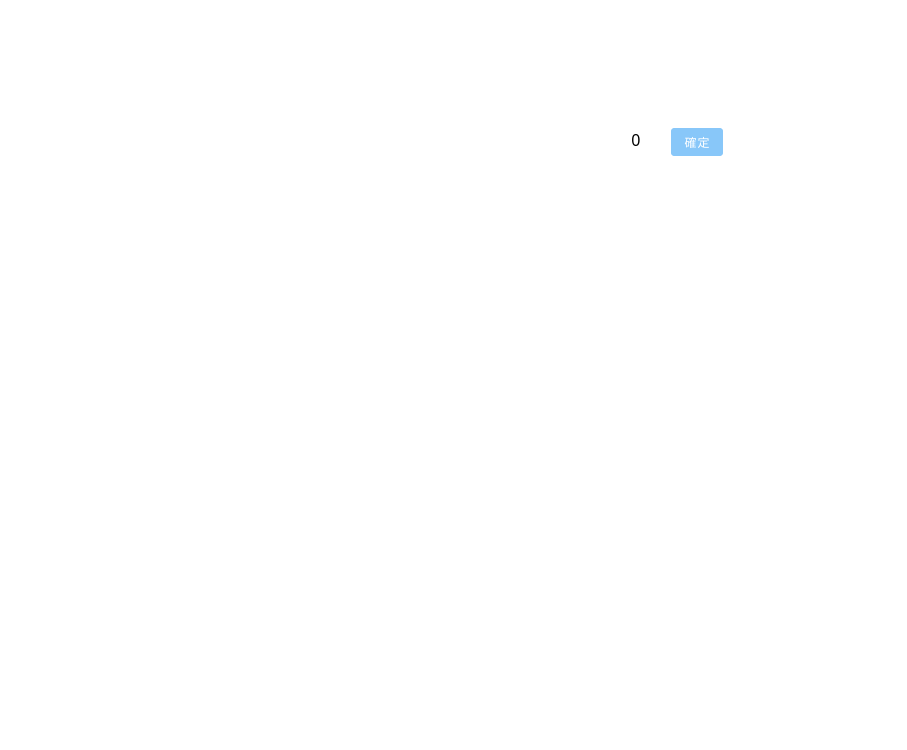
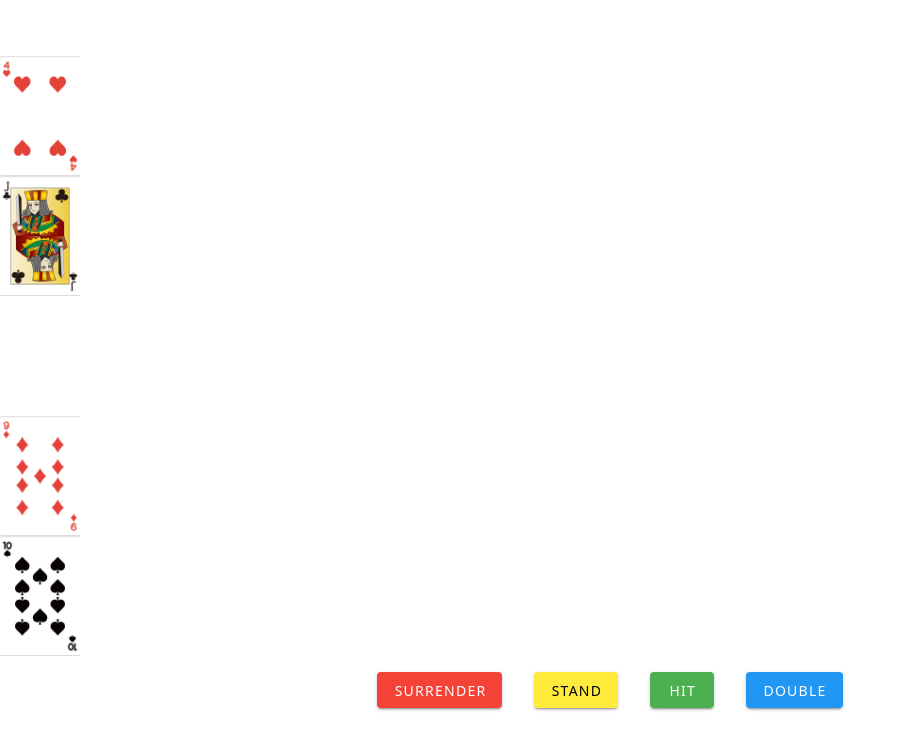
Before and after one commit to mura-work/card-game-vue, a Vue app: page /brack-jack in a window 1280 px wide. Shown: the top 750 px of the page, without its empty margins (0-907 px from the left). Built offline with nearby package versions, Linux system fonts and the light colour scheme.

Commit message:
[feat] プレイヤーごとの手札をコンポーネントにする

```diff
--- /dev/null
+++ b/src/components/PlayerHandCard.vue
@@ -0,0 +1,27 @@
+<script setup lang="ts">
+import Card from "../models/Card";
+import { imageUrl } from "../utils/index";
+
+interface Props {
+  playerHands: Card[];
+  playerName: String;
+}
+const { playerHands, playerName } = defineProps<Props>();
+</script>
+
+<template>
+  <div class="mb-4">
+    <h2 class="text-white font-bold text-2xl mb-8">{{ playerName }}</h2>
+    <div class="w-auto h-auto">
+      <template v-for="card in playerHands" :key="card.imageId">
+        <v-img
+          class="font-bold inline-block mr-8"
+          height="120"
+          width="80"
+          :src="imageUrl(card.imageId)"
+          cover
+        />
+      </template>
+    </div>
+  </div>
+</template>
--- a/src/pages/BrackJack.vue
+++ b/src/pages/BrackJack.vue
@@ -9,6 +9,7 @@ import {
   getGamePointFromSession,
   setGamePointFromSession,
 } from "../utils/sessionStorage.ts";
+import PlayerHandCard from "../components/PlayerHandCard.vue";
 
 const CONST_ACTION = {
   SURRENDER: "surrender",
@@ -41,7 +42,7 @@ type ResultType = "win" | "lose" | "draw";
 
 const store = useStore();
 
-let scene = ref<SceneType>("betting");
+let scene = ref<SceneType>("actions");
 let playerPoint = ref<number>(0); // 初期値 ローカルセッションで保持する
 const bettingPoint = ref<number>(0);
 let isDoublePoint = ref<boolean>(false);
@@ -204,35 +205,13 @@ const surrender = () => {
       class="w-3/5 max-w-3/5 w-auto text-center mb-16"
       v-if="['actions', 'result'].includes(scene)"
     >
-      <h2 class="text-white font-bold text-4xl mb-8">Dealer</h2>
-      <div class="w-auto h-auto">
-        <template v-for="card in dealerHands" :key="card.imageId">
-          <v-img
-            class="font-bold inline-block mr-8"
-            height="180"
-            width="120"
-            :src="imageUrl(card.imageId)"
-            cover
-          />
-        </template>
-      </div>
+      <PlayerHandCard :playerHands="dealerHands" playerName="Dealer" />
     </div>
     <div
       class="max-w-3/5 w-auto w-3/5 text-center"
       v-if="['actions', 'result'].includes(scene)"
     >
-      <h2 class="text-white font-bold text-4xl mb-4">Player</h2>
-      <div class="w-auto h-auto mb-8">
-        <template v-for="card in playerHands" :key="card.imageId">
-          <v-img
-            class="font-bold inline-block mr-8"
-            height="180"
-            width="120"
-            :src="imageUrl(card.imageId)"
-            cover
-          />
-        </template>
-      </div>
+      <PlayerHandCard :playerHands="playerHands" playerName="Me" />
       <div v-if="['actions', 'result'].includes(scene)">
         <v-btn @click="surrender()" class="mr-8 bg-red"> surrender </v-btn>
         <v-btn @click="judge()" class="mr-8 bg-yellow">stand</v-btn>
```
